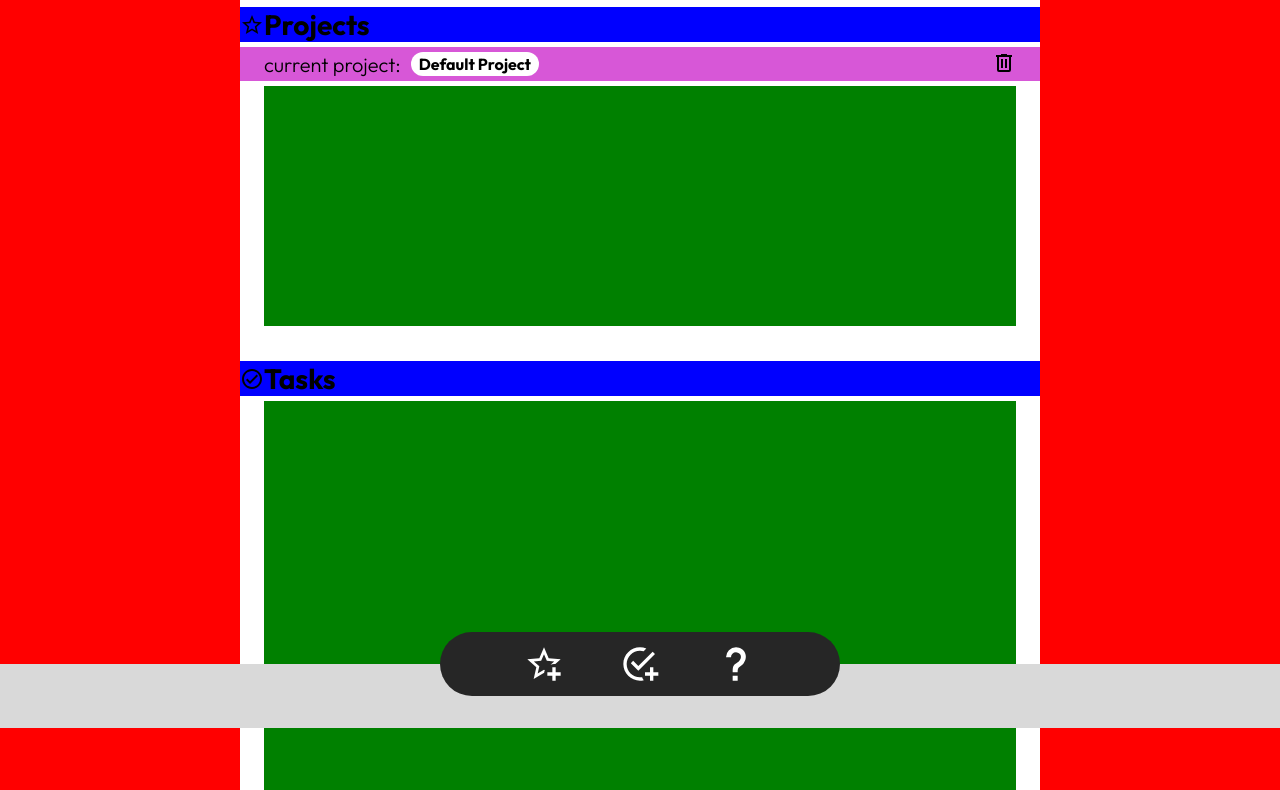
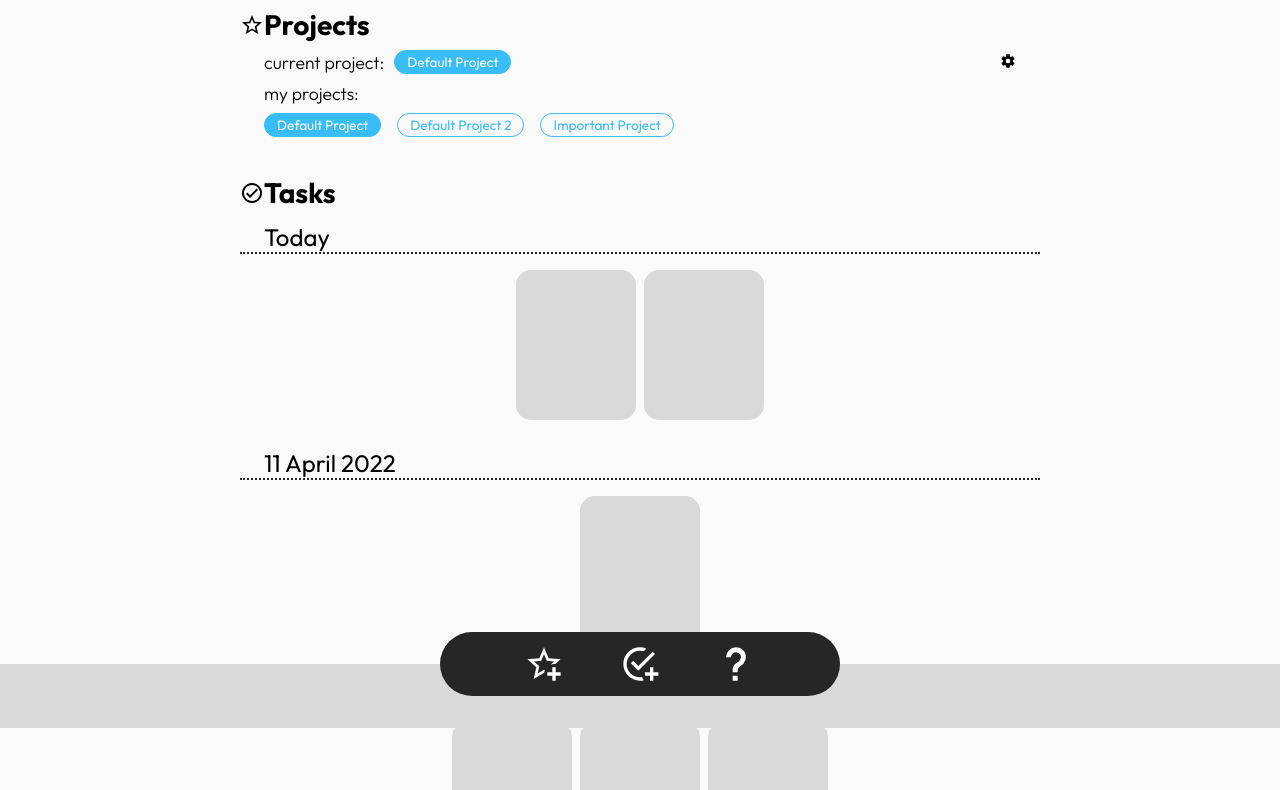
Before and after one commit to RobertAlexBarbu/to-do-app, a website built with webpack: page dist/index.html in a window 1280 px wide. Shown: the part 72-862 px from the top of the page. Built offline with nearby package versions, Linux system fonts and the light colour scheme.

Commit message:
Create UI

```diff
--- a/src/styles.css
+++ b/src/styles.css
@@ -1,6 +1,9 @@
+
 :root {
     --grayMedium: #D9D9D9;
     --black: #262626;
+    --white: #fafafa;
+    --blue: #38BDF8;
 }
 @font-face {
     font-family: outfit-bold;
@@ -9,6 +12,10 @@
 @font-face {
     font-family: outfit-light;
     src: url(./fonts/Outfit-Light.ttf);
+}
+@font-face {
+    font-family: outfit-regular;
+    src: url(./fonts/Outfit-Regular.ttf);
 }
 html {
     font-size: max(1vh, 2px);
@@ -23,7 +30,11 @@ html, body {
 }
 body {
     margin: 0;
+    background-color: var(--white);
 }
+
+
+/* HEADER */
 #header {
     height: 8%;
     width: 100%;
@@ -45,6 +56,8 @@ body {
     font-size: 4rem;
 }
 
+
+/* FOOTER */
 #footer {
     height: 16%;
     width: 100%;
@@ -59,6 +72,8 @@ body {
     bottom: 0px;
 }
 
+
+/* MENU */
 #menu {
     height: 16%;
     width: 100%;
@@ -84,27 +99,27 @@ body {
     height: 5rem;
 }
 
+
+/* CONTENT */
 #content {
     width: 100%;
     position: relative;
     top: 8%;
-    background-color: red;
     display: flex;
     justify-content: center;
 
 }
 #main-content {
-    background-color: white;
+    background-color: var(--white);
     height: 100%;
     width: min(100%, 800px);
     padding-top: 15px;
     padding-bottom: 16vh;
     display: flex;
     flex-direction: column;
-    row-gap: 5px;
 }
 #main-content .projects-title, .tasks-title {
-    background-color: blue;
+    background-color: var(--white);
     height: min-content;
     display: flex;
     justify-content: start;
@@ -118,22 +133,21 @@ body {
     font-size: 3.5rem;
 }
 .projects-section, .tasks-section{
-    height: 30vh;
     width: calc(100% - 6rem);
     margin-left: 3rem;
     margin-right: 3rem;
-    background-color: green;
+    /*background-color: green; */
     align-self: center;
 }
 .projects-section {
     margin-bottom: 30px;
 }
-.tasks-section {
-    height: 1600px;
-}
+
+
+/* Projecs Section */
 .current {
     width: 100%;
-    background-color: rgb(215, 87, 215);
+    background-color: var(--white);
     display: flex;
     align-items: center;
     justify-content: start;
@@ -145,27 +159,86 @@ body {
     z-index: 0;
     width: 100%;
     align-self: center;
-    padding: 4px;
+    padding: 8px;
     padding-left: 3rem;
     padding-right: 3rem;
 }
-.current .delete-icon {
-    width: 3rem;
+.settings-icon {
+    width: 2rem;
     margin-left: auto;
 }
-.current .current-text {
+.current-text, .my-projects {
     font-family: outfit-light;
-    font-size: 2.5rem;
+    font-size: 2.2rem;
 }
-.current .current-project {
-    font-size: 2rem;
-    background-color: white;
+.project {
+    height: min-content;
+    font-size: 1.7rem;
+    background-color: var(--white);
     border-radius: 20px;
     padding: 2px;
-    padding-left: 8px;
-    padding-right: 8px;
+    padding-left: 12px;
+    padding-right: 12px;
+    font-family: outfit-regular;
+    color: var(--blue);
+    border: 1.5px solid var(--blue);
 }
-/*
-    TO DO
-    WRAP TRASH BINE AND CURRENT PROJECT TOGHETER
-*/
+.project.current-project {
+    color: var(--white);
+    background-color: var(--blue);
+
+}
+.current-project-container {
+    display: flex;
+    flex-direction: space-between;
+    flex-grow: 1;
+    align-items: center;
+}
+.projects {
+    width: 100%;
+    display: flex;
+    flex-wrap: wrap;
+    flex-direction: row;
+    justify-content: start;
+    row-gap: 8px;
+    column-gap: 16px;
+    padding-top: 8px;
+    padding-bottom: 8px;
+}
+
+/* Tasks Section */
+.tasks-section {
+    width: 100%;
+    padding-top: 12px;
+    display: flex;
+    flex-direction: column;
+    row-gap: 20px;
+}
+.day-section {
+    width: 100%;
+}
+.day {
+    font-size: 3rem;
+    padding-left: 3rem;
+    padding-right: 3rem;
+    font-family: outfit-regular;
+    border-bottom: 2px dotted var(--black);
+}
+.tasks {
+    width: 100%;
+    display: flex;
+    flex-direction: row;
+    justify-content: center;
+    padding: 8px;
+    padding-top: 16px;
+    flex-wrap: wrap;
+    row-gap: 16px;
+    column-gap: 8px;
+
+}
+.task {
+    width: 120px;
+    height: 150px;
+    background-color: var(--grayMedium);
+    border-radius: 15px;
+}
```
Also changed, not shown: dist/index.html.
